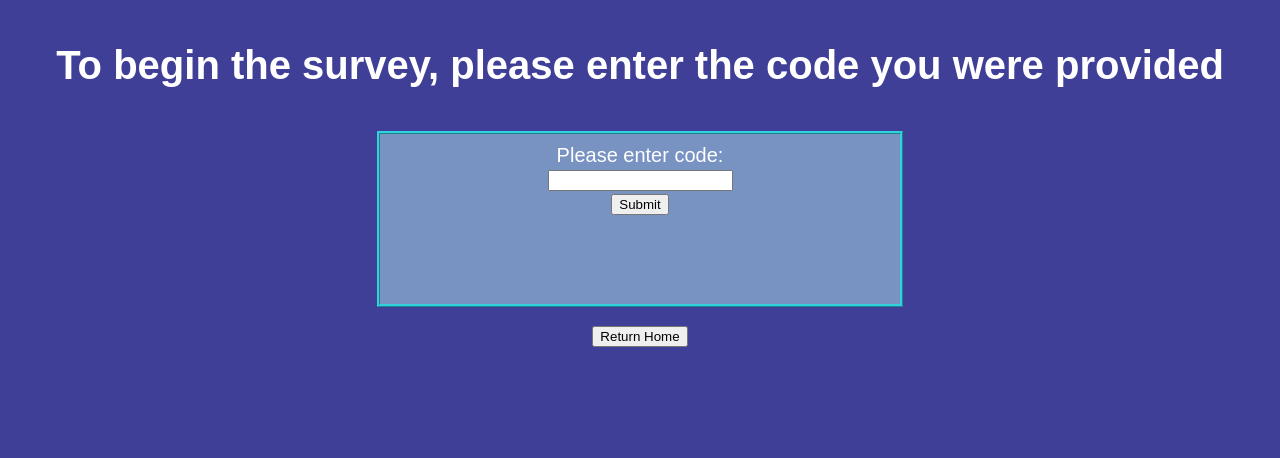
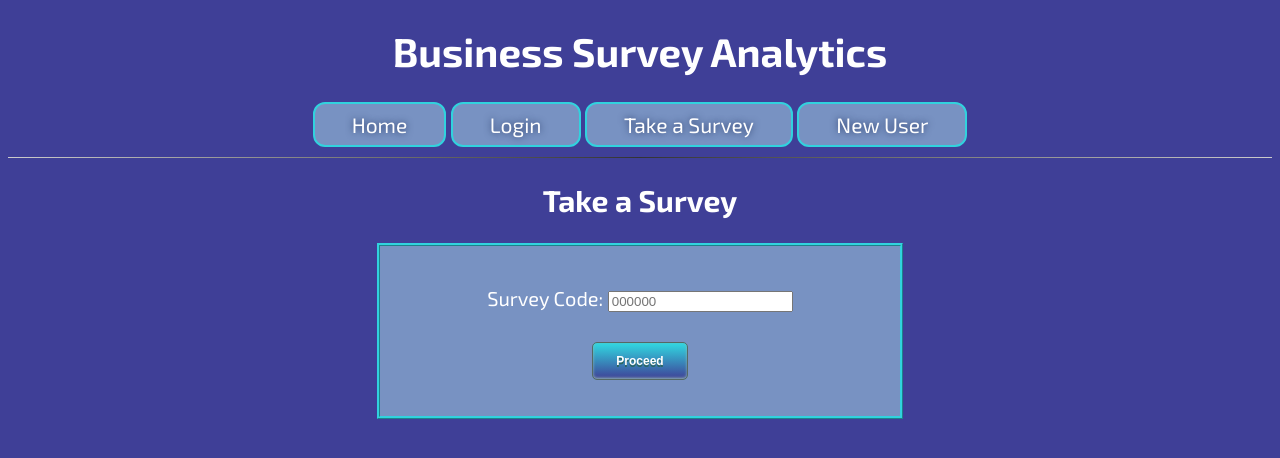
Before and after one commit to samanderson4830/fsu-proj, a plain HTML site: page FrontEndStuff/TakeSurvey.html in a window 1280 px wide. Drawn offline with Linux system fonts and the light colour scheme.

Commit message:
Slightly remodeled to match current standards
Latest updates

```diff
--- a/FrontEndStuff/TakeSurvey.html
+++ b/FrontEndStuff/TakeSurvey.html
@@ -1,30 +1,43 @@
 <!DOCTYPE html>
 <html lang="en">
-<head>
-    <meta charset="UTF-8">
-    <meta name="viewport" content="width=device-width, initial-scale=1.0">
-    <title>Take Survey</title>
-    <link rel="stylesheet" href="css/TakeSurvey.css">
-</head>
+    <head>
+        <meta charset="UTF-8">
+        <meta name="author" content="Mike Fogarty">
+        <title>BSN:Take Survey</title>
+        <!--Links the css style sheet-->
+        <link rel="stylesheet" type ="text/css" href="css/TakeSurvey.css">
+        <!-- Links font grabbed from google -->
+        <link href="https://fonts.googleapis.com/css2?family=Exo+2:wght@400;700&display=swap" rel="stylesheet">
+
+    </head>
 <header>
-    <div class = "greeting">
-        <h1>To begin the survey, please enter the code you were provided</h1>
-    </div>
+       <!-- Title header with business name, we can wrap this in an <a> tag to link to homepage -->
+        <a href="homePage.html"><h1>Business Survey Analytics</h1></a>
+        <!-- Four buttons that make up the navigation bar of the website-->
+        <button onclick="window.location.href = 'homePage.html';" class = "Button">
+            Home
+        </button>
+        <button onclick="window.location.href = 'Login.html';"  class = "Button" >
+            Login
+        </button>
+        <button class = "Button" disabled>
+            Take a Survey
+        </button>
+        <button onclick="window.location.href = 'registration.html';" class = "Button">
+            New User
+        </button>
 </header>
 <body>
-    <div class = "code">
-        <form>
-        <label for="code">Please enter code: </label><br>
-        <input type="text" id="code" name="iCode"><br>
-        <input type= "submit"><br>
-        </form>
-    </div>
+    <hr>
+    <h2>Take a Survey</h2>
+    <form>
+        <p>
+            <label for="code">Survey Code:</label>
+            <input name="code" id="surveyCode" placeholder="000000" required>
+        </p>
 
-    <div class = "exitButton">
-        <button onclick="window.location.href = 'homePage.html';" class = "exitButton">
-            Return Home
-        </button>
-    </div>
+        <input class="submitButton" type="submit" value="Proceed">
+    </form>
 
 </body>
 </html>
```
Also changed, not shown: FrontEndStuff/homePage.html (+11 -3 lines).
